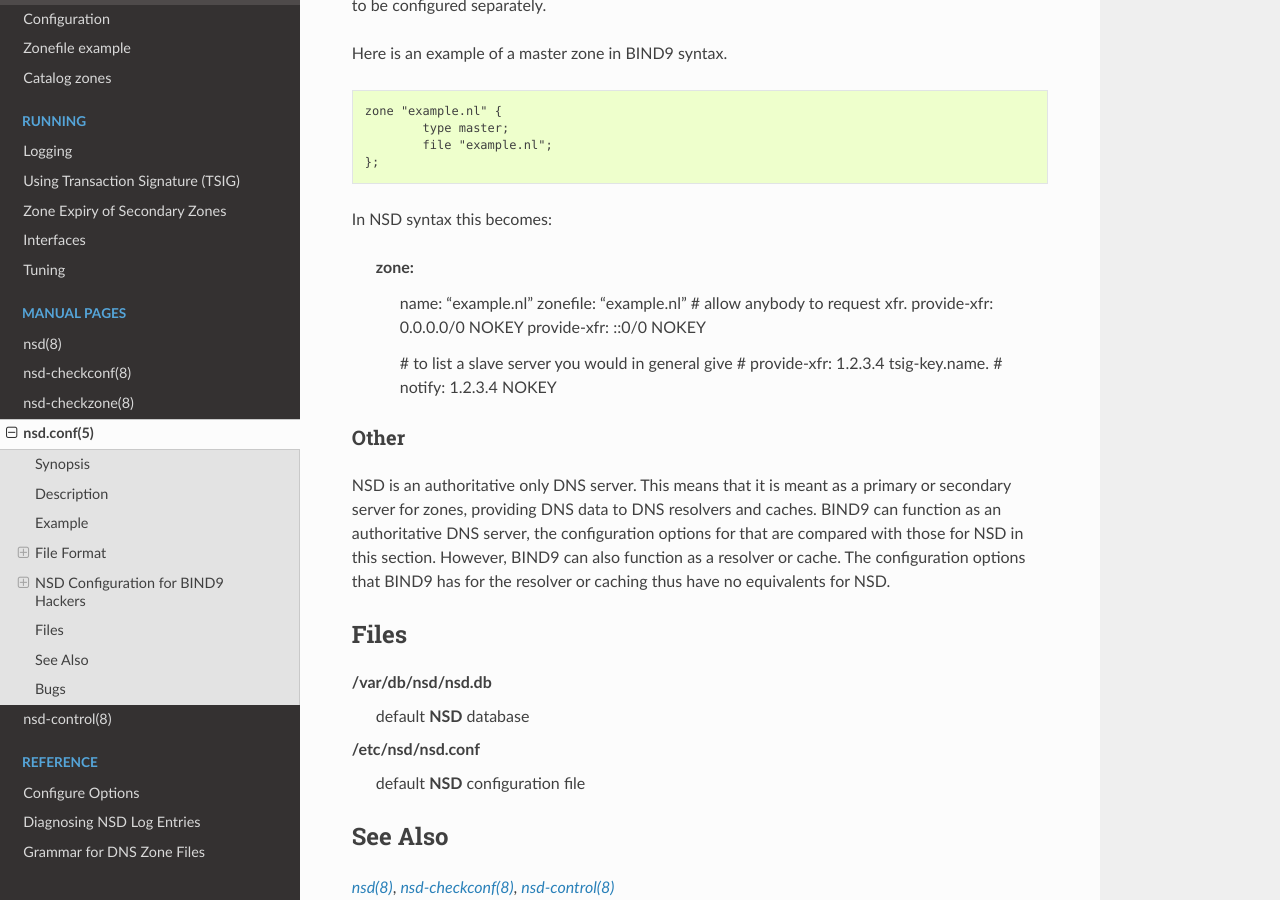
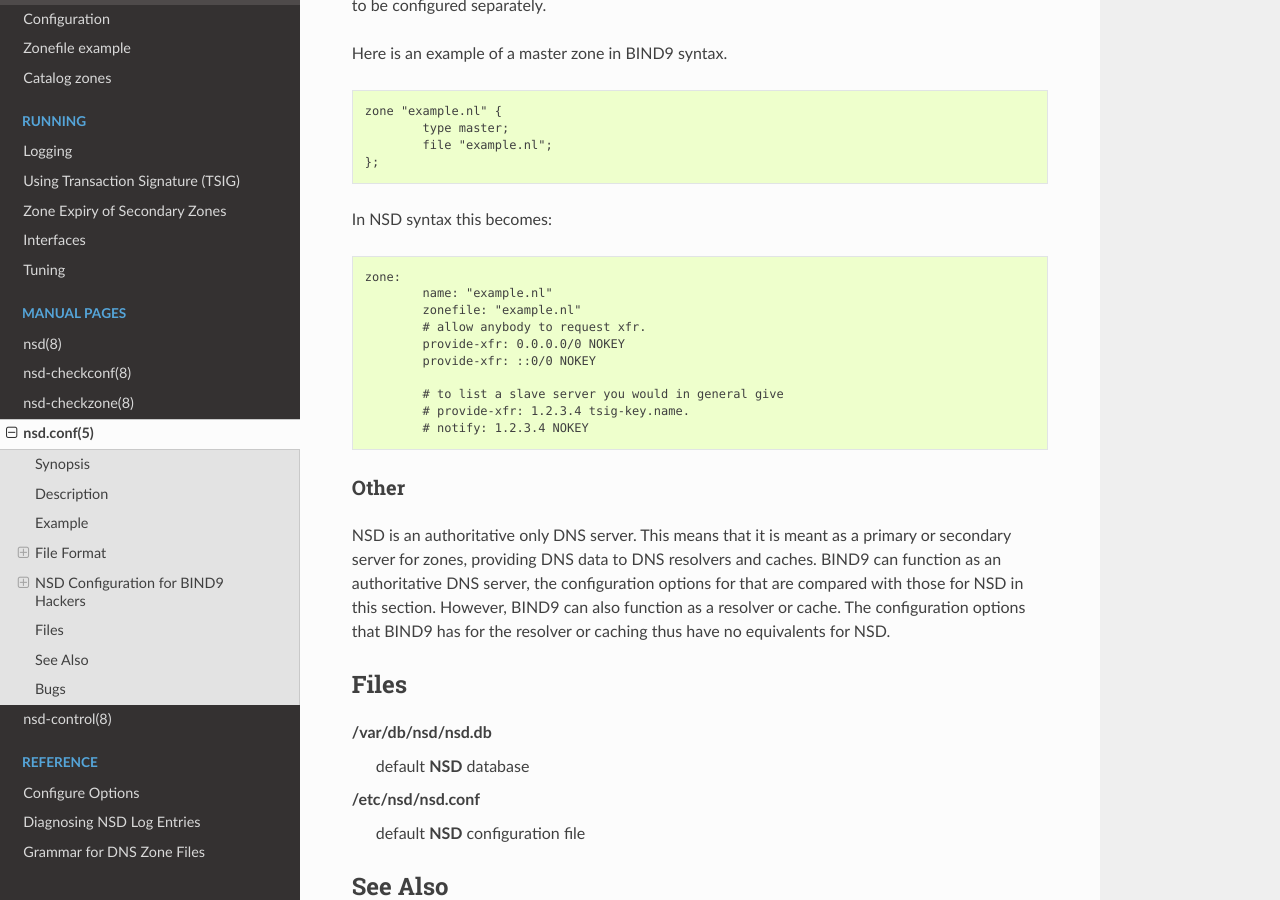
Before and after one commit to NLnetLabs/nsd-manual, a Sphinx documentation site: the page built from source/manpages/nsd.conf.rst, in a window 1280 px wide and 900 px high, scrolled down 18150 px. Built offline with Sphinx 7.4.7 and the Read the Docs theme 2.0.0, drawn with Linux system fonts in a browser that asks for light colours; pages that are not in the unit, such as notebooks, are missing from menus.

Commit message:
Add missing code-block markup.

```diff
--- a/source/manpages/nsd.conf.rst
+++ b/source/manpages/nsd.conf.rst
@@ -952,6 +952,8 @@
 
 In NSD syntax this becomes:
 
+.. code-block:: text
+
         zone:
                 name: "example.nl"
                 zonefile: "example.nl"
```
